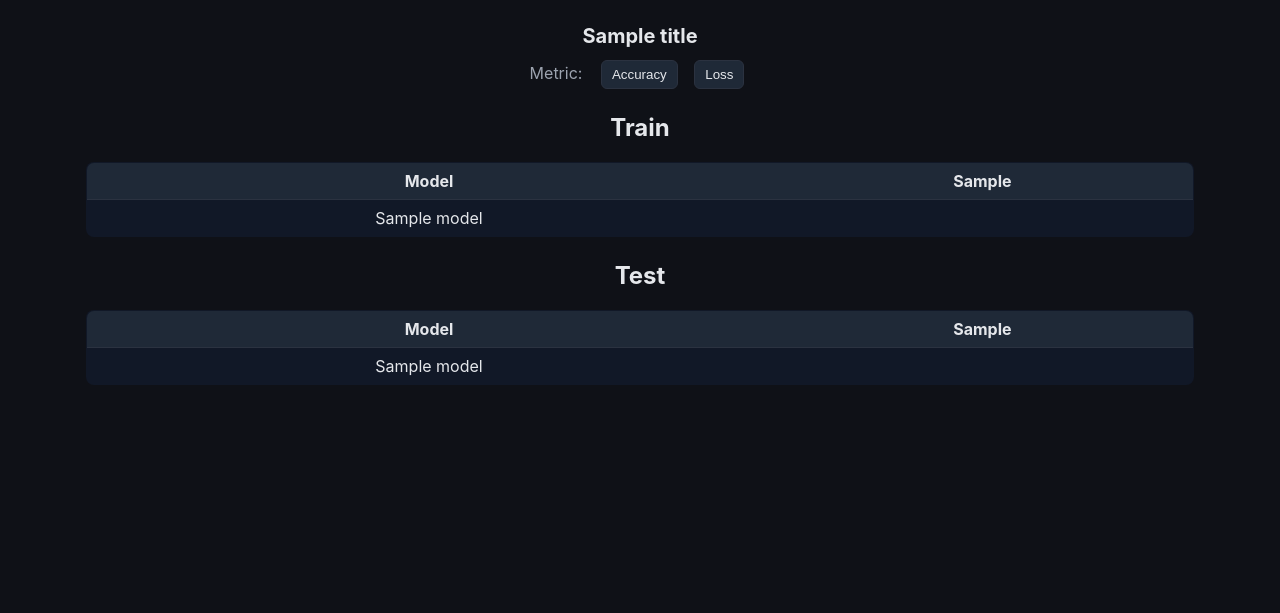
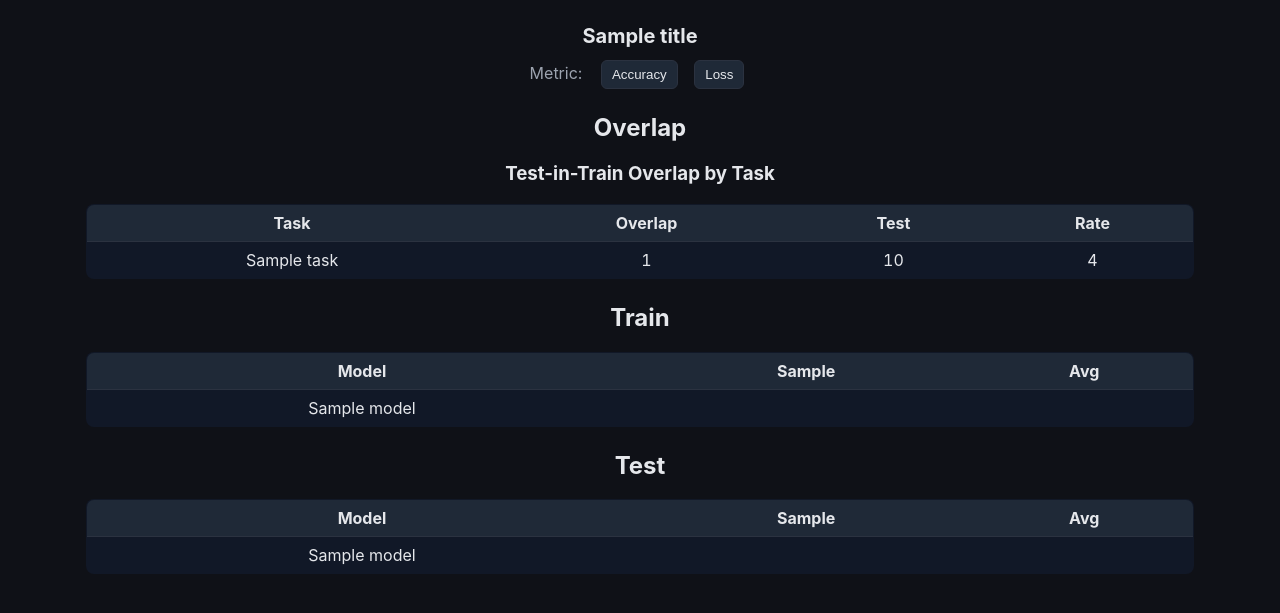
Before and after one commit to gsmafra/transformers-from-scratch, a Python web app: template templates/benchmarks.html in a window 1280 px wide. Shown: the top 613 px of the page. Run offline with Jinja, Linux system fonts and the light colour scheme; the template is opened without the code that fills it: most values are stand-ins (such as "Sample title", 1, 10 or a date in 2020).

Commit message:
feat: enable train/test overlap report

```diff
--- a/benchmarks/benchmarking.csv
+++ b/benchmarks/benchmarking.csv
@@ -125,5 +125,5 @@
 multilayer,single_digit_string_sum (test),0.969000,0.100411
 multilayer,single_digit_string_sum_swapped,0.998000,0.012087
 multilayer,single_digit_string_sum_swapped (test),0.988000,0.066149
-multilayer,multi_digit_sum,1.000000,0.000012
-multilayer,multi_digit_sum (test),0.561000,5.632887
+multilayer,multi_digit_sum,1.000000,0.000038
+multilayer,multi_digit_sum (test),0.609000,4.599459
--- a/main.py
+++ b/main.py
@@ -1,4 +1,5 @@
 from src.benchmarking.csv import update_benchmark_csv
+from src.benchmarking.overlap import update_overlap_csv
 from src.benchmarking.html import generate_benchmark_html
 from src.reporting.report import generate_run_report
 from src.training import run_training
@@ -51,6 +52,7 @@
         run.finish()
 
         update_benchmark_csv(task=task, results=run_artifacts, csv_path="benchmarks/benchmarking.csv")
+        update_overlap_csv(task=task, results=run_artifacts, csv_path="benchmarks/overlap.csv")
 
     # Refresh comparison dashboard after all tasks are processed
     generate_benchmark_html(csv_path="benchmarks/benchmarking.csv", html_path="benchmarks/index.html")
--- a/templates/benchmarks.html
+++ b/templates/benchmarks.html
@@ -75,6 +75,29 @@
     <button id="metric-accuracy" data-metric="accuracy">Accuracy</button>
     <button id="metric-loss" data-metric="loss">Loss</button>
   </div>
+  <h2 style="text-align:center; margin-top: 24px;">Overlap</h2>
+  <h3 style="text-align:center; margin-top: 12px;">Test-in-Train Overlap by Task</h3>
+  <table id="bench-overlap">
+    <thead>
+      <tr>
+        <th data-key="task" onclick="sortTable(this)">Task</th>
+        <th data-key="overlap_count" onclick="sortTable(this)">Overlap</th>
+        <th data-key="test_total" onclick="sortTable(this)">Test</th>
+        <th data-key="overlap_rate" onclick="sortTable(this)">Rate</th>
+      </tr>
+    </thead>
+    <tbody>
+      {% for r in overlap_rows %}
+      <tr>
+        <td data-key="task">{{ r.task }}</td>
+        <td data-key="overlap_count" class="num">{{ r.overlap_count }}</td>
+        <td data-key="test_total" class="num">{{ r.test_total }}</td>
+        <td data-key="overlap_rate" class="num">{{ r.overlap_rate }}</td>
+      </tr>
+      {% endfor %}
+    </tbody>
+  </table>
+
   <h2 style="text-align:center; margin-top: 24px;">Train</h2>
   <table id="bench-train">
     <thead>
@@ -83,6 +106,7 @@
         {% for t in tasks_train %}
           <th data-key="{{ t }}" onclick="sortTable(this)">{{ t }}</th>
         {% endfor %}
+        <th data-key="avg" onclick="sortTable(this)">Avg</th>
       </tr>
     </thead>
     <tbody>
@@ -93,6 +117,8 @@
           {% set cell = values_train.get(m, {}).get(t) %}
           <td data-key="{{ t }}" data-acc="{{ cell.accuracy if cell else '' }}" data-loss="{{ cell.loss if cell else '' }}" class="num">{{ cell.accuracy if cell else '' }}</td>
         {% endfor %}
+        {% set avg = avg_train.get(m) %}
+        <td data-key="avg" data-acc="{{ avg.accuracy if avg else '' }}" data-loss="{{ avg.loss if avg else '' }}" class="num">{{ avg.accuracy if avg else '' }}</td>
       </tr>
       {% endfor %}
     </tbody>
@@ -106,6 +132,7 @@
         {% for t in tasks_test %}
           <th data-key="{{ t }}" onclick="sortTable(this)">{{ t }}</th>
         {% endfor %}
+        <th data-key="avg" onclick="sortTable(this)">Avg</th>
       </tr>
     </thead>
     <tbody>
@@ -116,6 +143,8 @@
           {% set cell = values_test.get(m, {}).get(t) %}
           <td data-key="{{ t }}" data-acc="{{ cell.accuracy if cell else '' }}" data-loss="{{ cell.loss if cell else '' }}" class="num">{{ cell.accuracy if cell else '' }}</td>
         {% endfor %}
+        {% set avg = avg_test.get(m) %}
+        <td data-key="avg" data-acc="{{ avg.accuracy if avg else '' }}" data-loss="{{ avg.loss if avg else '' }}" class="num">{{ avg.accuracy if avg else '' }}</td>
       </tr>
       {% endfor %}
     </tbody>
```
Also changed, not shown: benchmarks/index.html (+4 -4 lines).
